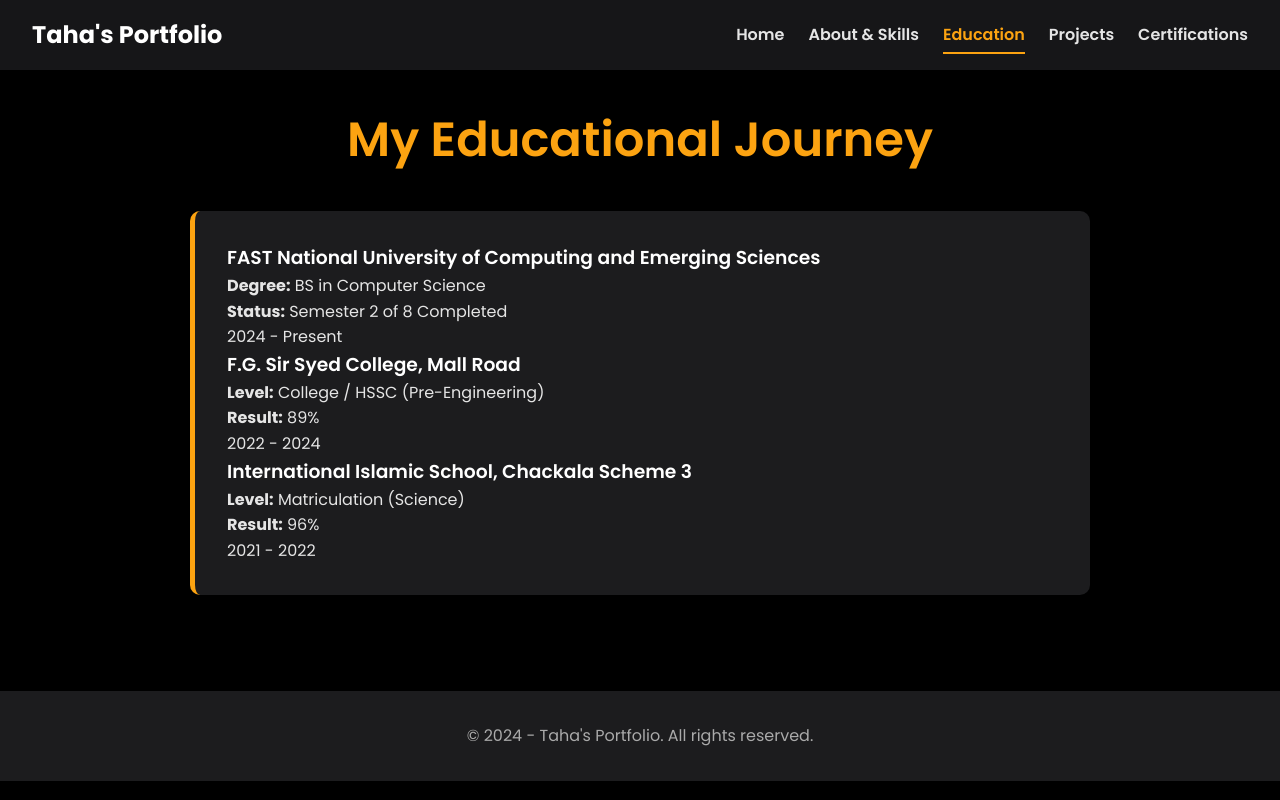
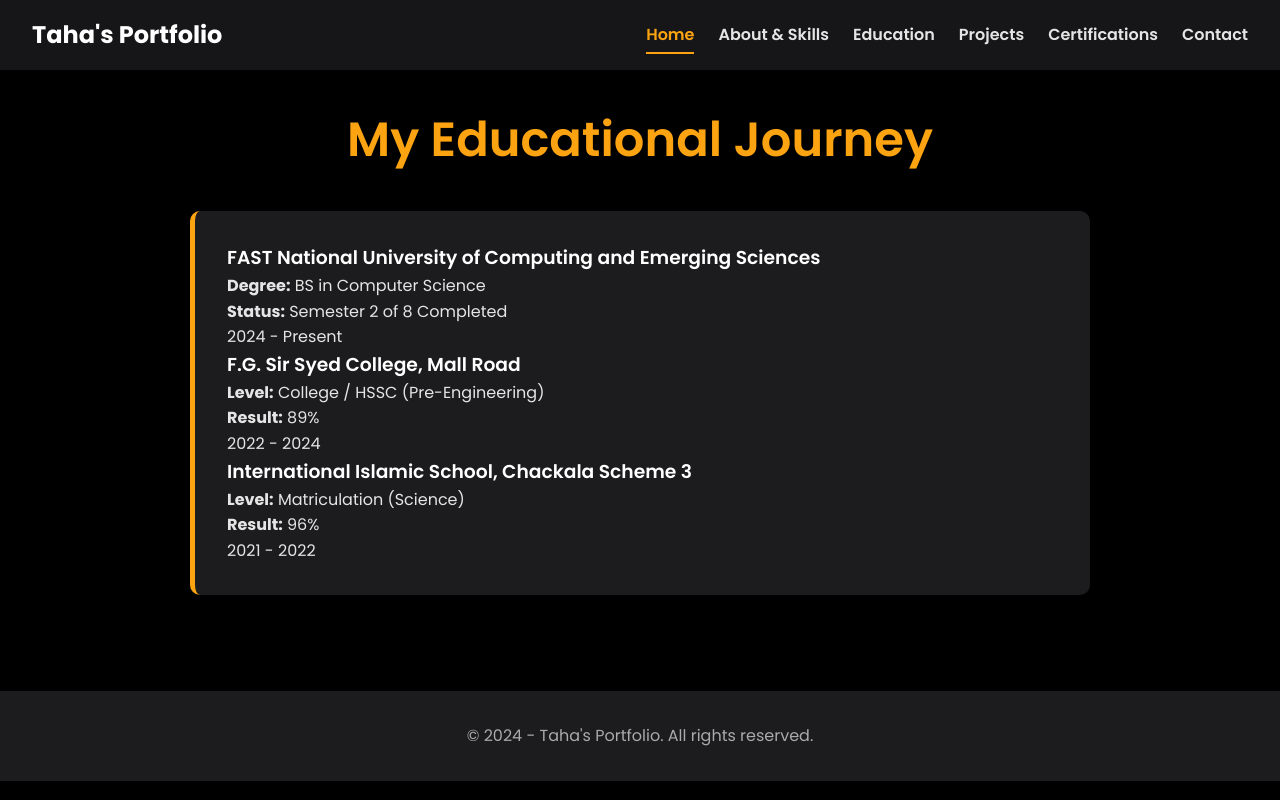
Before and after one commit to Taha-1Git/My-portfolio-site, a plain HTML site: page education.html in a window 1280 px wide. Drawn offline with Linux system fonts and the light colour scheme.

Commit message:
Update education.html

```diff
--- a/education.html
+++ b/education.html
@@ -9,14 +9,15 @@
 </head>
 <body>
 
-    <nav>
+   <nav>
         <div class="logo">Taha's Portfolio</div>
         <ul>
-            <li><a href="index.html">Home</a></li>
+            <li><a href="index.html" class="active">Home</a></li>
             <li><a href="about.html">About & Skills</a></li>
-            <li><a href="education.html" class="active">Education</a></li>
+            <li><a href="education.html">Education</a></li>
             <li><a href="projects.html">Projects</a></li>
             <li><a href="certifications.html">Certifications</a></li>
+            <li><a href="contact.html">Contact</a></li>
         </ul>
     </nav>
 
```
